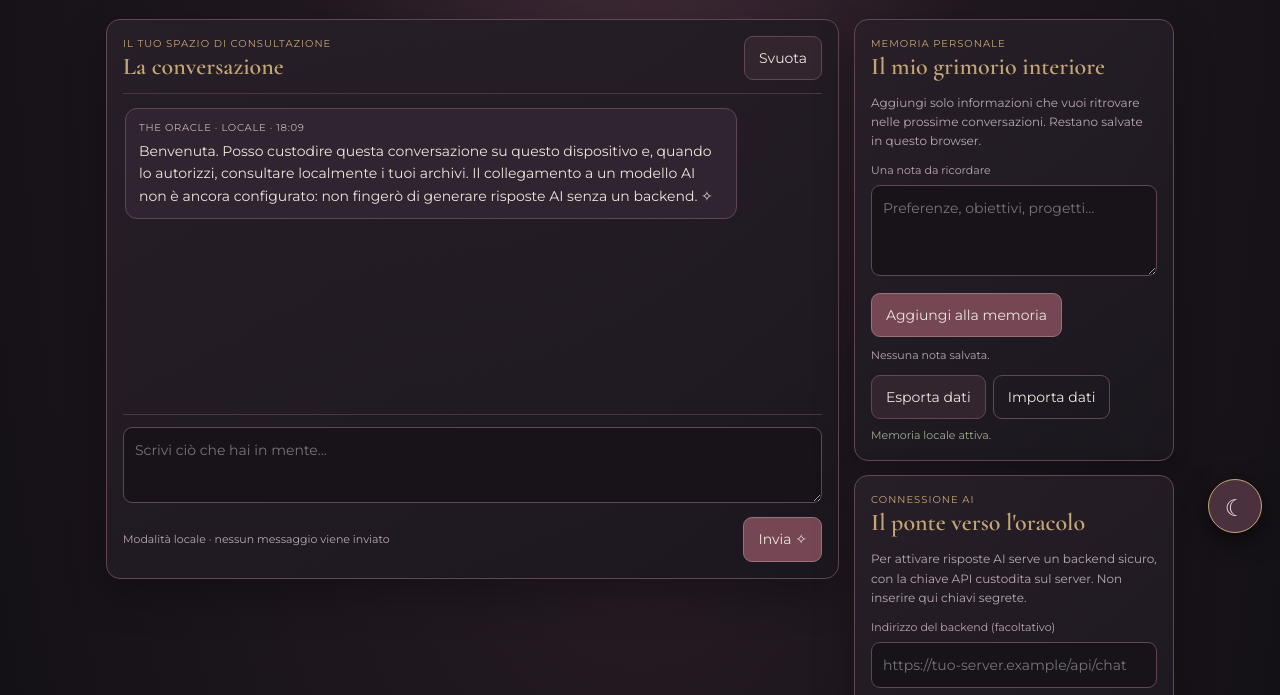
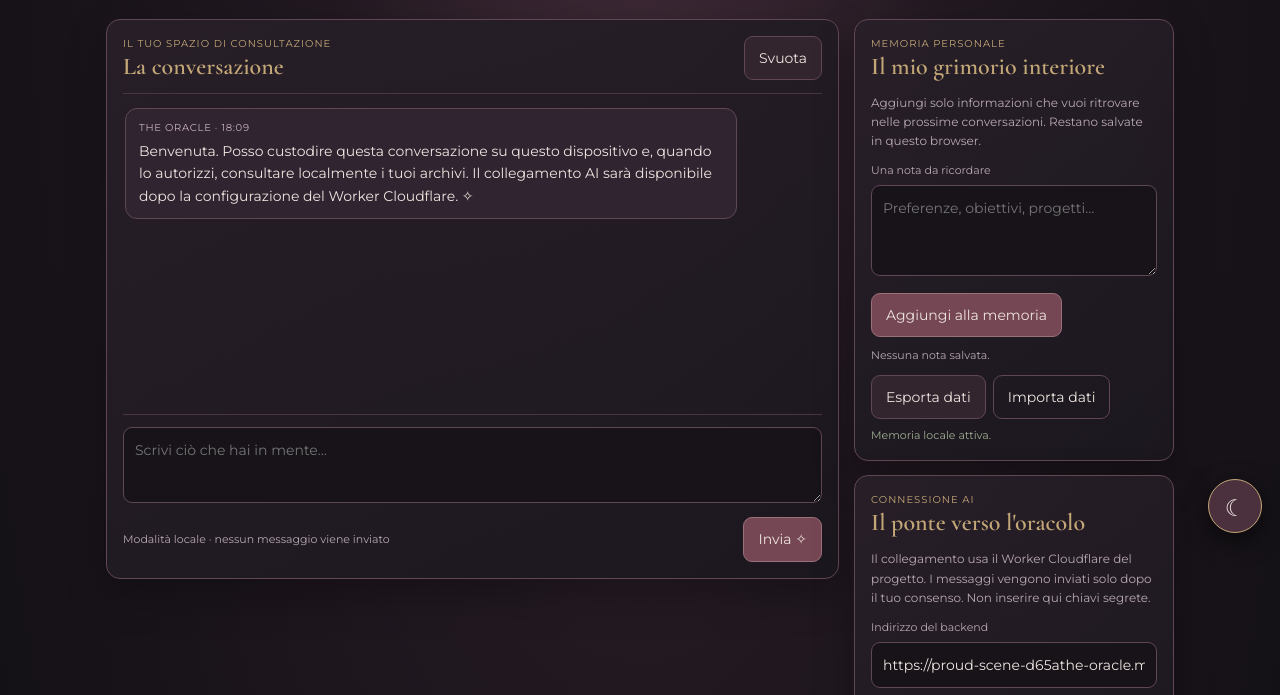
Before and after one commit to sertrvlina/witch-daily-grimoire, a plain HTML site: page oracle.html in a window 1280 px wide. Shown: the part 249-944 px from the top of the page. Drawn offline with nearby package versions, Linux system fonts and the light colour scheme; a web font is replaced by a local one.

Commit message:
Connect Oracle interface to Cloudflare Worker endpoint

```diff
--- a/oracle.html
+++ b/oracle.html
@@ -23,7 +23,7 @@
 </section>
 <aside class="side">
 <section class="panel"><div class="tiny">Memoria personale</div><h2>Il mio grimorio interiore</h2><p>Aggiungi solo informazioni che vuoi ritrovare nelle prossime conversazioni. Restano salvate in questo browser.</p><div class="field"><label for="memoryInput">Una nota da ricordare</label><textarea id="memoryInput" rows="3" placeholder="Preferenze, obiettivi, progetti…"></textarea></div><button class="primary" id="addMemory">Aggiungi alla memoria</button><div id="memoryList" class="memorylist"></div><div class="actions"><button id="exportData">Esporta dati</button><label for="importData" style="border:1px solid var(--line);border-radius:9px;padding:10px 14px;cursor:pointer">Importa dati</label><input id="importData" type="file" accept="application/json,.json" hidden></div><div class="status" id="memoryStatus">Memoria locale attiva.</div></section>
-<section class="panel"><div class="tiny">Connessione AI</div><h2>Il ponte verso l'oracolo</h2><p>Per attivare risposte AI serve un backend sicuro, con la chiave API custodita sul server. Non inserire qui chiavi segrete.</p><div class="field"><label for="endpoint">Indirizzo del backend (facoltativo)</label><input id="endpoint" type="url" placeholder="https://tuo-server.example/api/chat"></div><label class="checkline"><input type="checkbox" id="cloudConsent"> <span>Acconsento a inviare al backend i messaggi che scelgo di spedire.</span></label><label class="checkline"><input type="checkbox" id="memoryConsent"> <span>Allega anche le note della mia memoria locale ai messaggi inviati.</span></label><p class="warn">Gli archivi del grimorio non vengono mai allegati automaticamente. La memoria viene inclusa solo se attivi la casella dedicata.</p><div class="status" id="connectionStatus">Non collegata · modalità locale</div></section>
+<section class="panel"><div class="tiny">Connessione AI</div><h2>Il ponte verso l'oracolo</h2><p>Il collegamento usa il Worker Cloudflare del progetto. I messaggi vengono inviati solo dopo il tuo consenso. Non inserire qui chiavi segrete.</p><div class="field"><label for="endpoint">Indirizzo del backend</label><input id="endpoint" type="url" placeholder="https://tuo-worker.workers.dev"></div><label class="checkline"><input type="checkbox" id="cloudConsent"> <span>Acconsento a inviare al backend i messaggi che scelgo di spedire.</span></label><label class="checkline"><input type="checkbox" id="memoryConsent"> <span>Allega anche le note della mia memoria locale ai messaggi inviati.</span></label><p class="warn">Gli archivi del grimorio non vengono mai allegati automaticamente. La memoria viene inclusa solo se attivi la casella dedicata.</p><div class="status" id="connectionStatus">Non collegata · modalità locale</div></section>
 <section class="panel"><div class="tiny">☽ Connessione con il grimorio</div><h2>Consultare i miei archivi</h2><p>La consultazione avviene localmente in questo browser. Scegli quando autorizzarla. I contenuti non vengono inviati al backend da questa funzione.</p><label class="checkline"><input type="checkbox" id="grimoireConsent"><span>Autorizzo The Oracle a leggere gli archivi salvati su questo dispositivo.</span></label><div class="actions"><button class="primary" id="readGrimoire">☽ Consulta il grimorio</button><button id="clearGrimoire">Cancella anteprima</button></div><div class="status" id="grimoireStatus">Archivi non consultati.</div><pre id="grimoirePreview" class="preview">Nessun contenuto caricato.</pre></section>
 <section class="panel"><div class="tiny">Un piccolo promemoria</div><h3>La tua privacy viene prima</h3><p>La cronologia e le note sono salvate nel localStorage di questo browser. Non sono sincronizzate tra dispositivi. Esporta periodicamente una copia e conservala in un luogo sicuro.</p></section>
 </aside></div><div class="foot">“Per aspera ad astra” · Through darkness, toward the stars</div></main>
@@ -31,30 +31,31 @@
 <script>
 (()=>{
 'use strict';
+const DEFAULT_ENDPOINT='https://proud-scene-d65athe-oracle.martinabianco2007.workers.dev';
 const KEYS={chat:'oracleChatV1',memory:'oracleMemoryV1',endpoint:'oracleEndpointV1',cloud:'oracleCloudConsentV1',include:'oracleMemoryConsentV1'};
 const $=id=>document.getElementById(id);
 let chat=[],memory=[];
 const safeParse=(key,fallback)=>{try{return JSON.parse(localStorage.getItem(key))??fallback}catch{return fallback}};
 function persist(){localStorage.setItem(KEYS.chat,JSON.stringify(chat));localStorage.setItem(KEYS.memory,JSON.stringify(memory))}
-function addBubble(role,text,save=true,at=new Date().toISOString()){const item={role,text,at};if(save)chat.push(item);const el=document.createElement('div');el.className='bubble '+(role==='user'?'human':'oracle');const small=document.createElement('small');small.textContent=(role==='user'?'Tu':'The Oracle · locale')+' · '+new Date(item.at).toLocaleTimeString('it-IT',{hour:'2-digit',minute:'2-digit'});el.append(small,document.createTextNode(text));$('chatlog').append(el);$('chatlog').scrollTop=$('chatlog').scrollHeight;if(save)persist()}
-function renderChat(){$('chatlog').innerHTML='';if(!chat.length){addBubble('assistant','Benvenuta. Posso custodire questa conversazione su questo dispositivo e, quando lo autorizzi, consultare localmente i tuoi archivi. Il collegamento a un modello AI non è ancora configurato: non fingerò di generare risposte AI senza un backend. ✧',false);return}chat.forEach(x=>addBubble(x.role,x.text,false,x.at))}
+function addBubble(role,text,save=true,at=new Date().toISOString()){const item={role,text,at};if(save)chat.push(item);const el=document.createElement('div');el.className='bubble '+(role==='user'?'human':'oracle');const small=document.createElement('small');small.textContent=(role==='user'?'Tu':'The Oracle')+' · '+new Date(item.at).toLocaleTimeString('it-IT',{hour:'2-digit',minute:'2-digit'});el.append(small,document.createTextNode(text));$('chatlog').append(el);$('chatlog').scrollTop=$('chatlog').scrollHeight;if(save)persist()}
+function renderChat(){$('chatlog').innerHTML='';if(!chat.length){addBubble('assistant','Benvenuta. Posso custodire questa conversazione su questo dispositivo e, quando lo autorizzi, consultare localmente i tuoi archivi. Il collegamento AI sarà disponibile dopo la configurazione del Worker Cloudflare. ✧',false);return}chat.forEach(x=>addBubble(x.role,x.text,false,x.at))}
 function renderMemory(){$('memoryList').innerHTML='';if(!memory.length){$('memoryList').innerHTML='<div class="hint">Nessuna nota salvata.</div>';return}memory.forEach((m,i)=>{const el=document.createElement('div');el.className='memoryitem';const b=document.createElement('button');b.textContent='Elimina';b.onclick=()=>{memory.splice(i,1);persist();renderMemory()};el.append(b,document.createTextNode(m.text));$('memoryList').append(el)})}
 chat=safeParse(KEYS.chat,[]);memory=safeParse(KEYS.memory,[]);renderChat();renderMemory();
-$('endpoint').value=localStorage.getItem(KEYS.endpoint)||'';$('cloudConsent').checked=localStorage.getItem(KEYS.cloud)==='true';$('memoryConsent').checked=localStorage.getItem(KEYS.include)==='true';
-function updateMode(){const connected=!!$('endpoint').value.trim()&&$('cloudConsent').checked;$('connectionStatus').textContent=connected?'Backend configurato · invio remoto consentito':'Non collegata · modalità locale';$('modeHint').textContent=connected?'Messaggio inviato al backend configurato':'Modalità locale · nessun messaggio viene inviato'}
+$('endpoint').value=localStorage.getItem(KEYS.endpoint)||DEFAULT_ENDPOINT;$('cloudConsent').checked=localStorage.getItem(KEYS.cloud)==='true';$('memoryConsent').checked=localStorage.getItem(KEYS.include)==='true';
+function updateMode(){const connected=!!$('endpoint').value.trim()&&$('cloudConsent').checked;$('connectionStatus').textContent=connected?'Backend configurato · invio remoto consentito':'Non collegata · modalità locale';$('modeHint').textContent=connected?'Invio al backend Cloudflare autorizzato':'Modalità locale · nessun messaggio viene inviato'}
 $('endpoint').addEventListener('change',()=>{localStorage.setItem(KEYS.endpoint,$('endpoint').value.trim());updateMode()});
 $('cloudConsent').onchange=()=>{localStorage.setItem(KEYS.cloud,String($('cloudConsent').checked));updateMode()};
 $('memoryConsent').onchange=()=>localStorage.setItem(KEYS.include,String($('memoryConsent').checked));
 $('addMemory').onclick=()=>{const t=$('memoryInput').value.trim();if(!t)return;memory.unshift({text:t,created:new Date().toISOString()});$('memoryInput').value='';persist();renderMemory();$('memoryStatus').textContent='Nota salvata solo su questo dispositivo.'};
-async function send(){const text=$('message').value.trim();if(!text)return;$('message').value='';addBubble('user',text);const endpoint=$('endpoint').value.trim();if(!endpoint||!$('cloudConsent').checked){addBubble('assistant','Ho conservato il tuo messaggio in questa pagina. Per ricevere una risposta generata da un modello AI occorre configurare un backend sicuro e autorizzare l’invio. Al momento non è attivo alcun collegamento AI.');return}
-$('send').disabled=true;$('modeHint').textContent='Connessione al backend…';try{const payload={message:text};if($('memoryConsent').checked)payload.memory=memory.map(x=>x.text);const response=await fetch(endpoint,{method:'POST',headers:{'Content-Type':'application/json'},body:JSON.stringify(payload)});if(!response.ok)throw new Error('HTTP '+response.status);const result=await response.json();const answer=typeof result.reply==='string'?result.reply:typeof result.message==='string'?result.message:null;if(!answer)throw new Error('Risposta backend non riconosciuta: atteso {"reply":"..."}');addBubble('assistant',answer)}catch(err){addBubble('assistant','Non sono riuscita a contattare il backend.\nControlla l’indirizzo e la configurazione del server. Nessuna chiave API deve essere inserita in questa pagina. Dettaglio: '+err.message)}finally{$('send').disabled=false;updateMode()}}
+async function send(){const text=$('message').value.trim();if(!text)return;$('message').value='';addBubble('user',text);const endpoint=$('endpoint').value.trim();if(!endpoint||!$('cloudConsent').checked){addBubble('assistant','Ho conservato il tuo messaggio in questa pagina. Per ricevere una risposta AI, configura il Worker Cloudflare e attiva il consenso all’invio.');return}
+$('send').disabled=true;$('modeHint').textContent='Connessione al backend…';try{const payload={message:text};if($('memoryConsent').checked)payload.memory=memory.map(x=>x.text);const response=await fetch(endpoint,{method:'POST',headers:{'Content-Type':'application/json'},body:JSON.stringify(payload)});let result={};try{result=await response.json()}catch{}if(!response.ok)throw new Error(result.error||('HTTP '+response.status));const answer=typeof result.reply==='string'?result.reply:typeof result.message==='string'?result.message:null;if(!answer)throw new Error(result.error||'Risposta backend non riconosciuta.');addBubble('assistant',answer)}catch(err){addBubble('assistant','Non sono riuscita a contattare il backend.\n'+err.message+'\nLa conversazione resta salvata localmente.')}finally{$('send').disabled=false;updateMode()}}
 $('send').onclick=send;$('message').addEventListener('keydown',e=>{if(e.key==='Enter'&&!e.shiftKey){e.preventDefault();send()}});
 $('clearChat').onclick=()=>{if(confirm('Cancellare la cronologia salvata su questo dispositivo?')){chat=[];persist();renderChat()}};
 $('scrollChat').onclick=()=>$('message').focus();
 $('exportData').onclick=()=>{const blob=new Blob([JSON.stringify({format:'oracle-local-v1',exportedAt:new Date().toISOString(),chat,memory},null,2)],{type:'application/json'});const a=document.createElement('a');a.href=URL.createObjectURL(blob);a.download='The-Oracle-backup.json';a.click();setTimeout(()=>URL.revokeObjectURL(a.href),1500)};
 $('importData').onchange=e=>{const f=e.target.files[0];if(!f)return;const reader=new FileReader();reader.onload=()=>{try{const v=JSON.parse(reader.result);if(v.format!=='oracle-local-v1'||!Array.isArray(v.chat)||!Array.isArray(v.memory))throw Error();if(!confirm('Unire i dati importati a quelli già presenti?'))return;chat=[...v.chat,...chat];memory=[...v.memory,...memory];persist();renderChat();renderMemory();$('memoryStatus').textContent='Backup importato.'}catch{$('memoryStatus').textContent='File non valido: nessun dato importato.'}e.target.value=''};reader.readAsText(f)};
 function readDays(){return new Promise((resolve,reject)=>{const request=indexedDB.open('witchGrimoireDB');request.onerror=()=>reject(request.error);request.onsuccess=()=>{const db=request.result;if(!db.objectStoreNames.contains('days')){db.close();resolve([]);return}try{const tx=db.transaction('days','readonly');const get=tx.objectStore('days').getAll();get.onsuccess=()=>{resolve(get.result||[]);db.close()};get.onerror=()=>{reject(get.error);db.close()}}catch(error){db.close();reject(error)}}})}
-$('readGrimoire').onclick=async()=>{const status=$('grimoireStatus'),preview=$('grimoirePreview');if(!$('grimoireConsent').checked){status.textContent='Prima devi attivare la casella di autorizzazione.';return}status.textContent='Lettura locale in corso…';preview.textContent='';try{const raw=localStorage.getItem('witchGrimoirePagesV1');let pages=[];if(raw){const parsed=JSON.parse(raw);if(Array.isArray(parsed))pages=parsed}const days=await readDays();const result={consultazioneLocale:new Date().toISOString(),archiviDiario:pages,giornatePlanner:days};preview.textContent=JSON.stringify(result,null,2);status.textContent=`Consultazione completata: ${pages.length} pagine di diario e ${days.length} giornate. Dati rimasti in questo browser.`}catch(error){status.textContent='Non è stato possibile leggere gli archivi: '+error.message;preview.textContent='Nessun dato mostrato.'}};
+$('readGrimoire').onclick=async()=>{const status=$('grimoireStatus'),preview=$('grimoirePreview');if(!$('grimoireConsent').checked){status.textContent='Prima devi attivare la casella di autorizzazione.';return}status.textContent='Lettura locale in corso…';preview.textContent='';try{const raw=localStorage.getItem('witchGrimoirePagesV1');let pages=[];if(raw){const parsed=JSON.parse(raw);if(Array.isArray(parsed))pages=parsed}const days=await readDays();const result={consultazioneLocale:new Date().toISOString(),archiviDiario:pages,giornatePlanner:days};preview.textContent=JSON.stringify(result,null,2);status.textContent='Consultazione completata: '+pages.length+' pagine di diario e '+days.length+' giornate. Dati rimasti in questo browser.'}catch(error){status.textContent='Non è stato possibile leggere gli archivi: '+error.message;preview.textContent='Nessun dato mostrato.'}};
 $('clearGrimoire').onclick=()=>{$('grimoirePreview').textContent='Nessun contenuto caricato.';$('grimoireStatus').textContent='Anteprima cancellata.';$('grimoireConsent').checked=false};
 updateMode();
 })();
```
